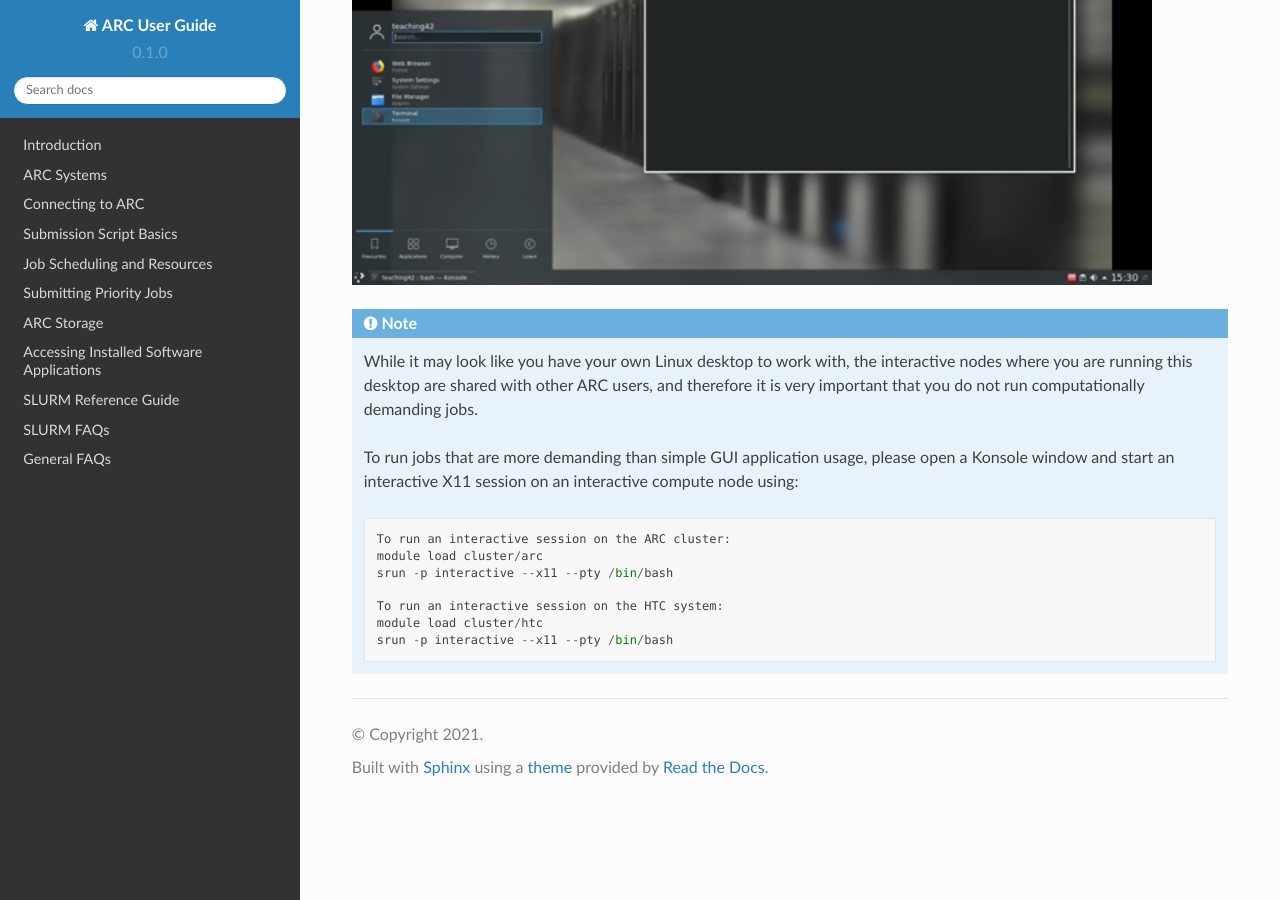
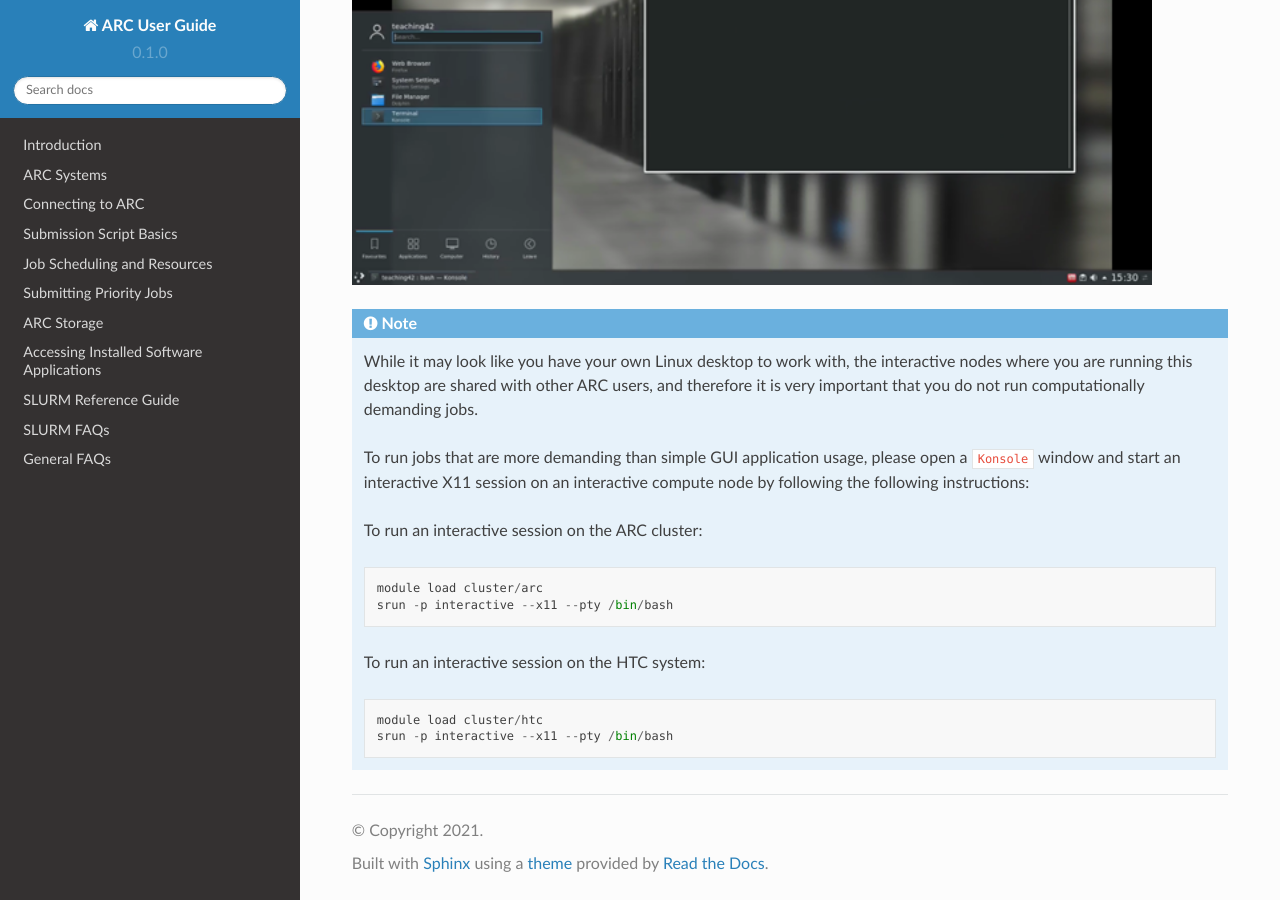
Before and after one commit to tina-friedrich/arc-user-guide, a Sphinx documentation site: the page built from docs/source/arc-gfx-interactive.rst, in a window 1280 px wide and 900 px high, scrolled down 1523 px. Built offline with Sphinx 7.4.7 and the Read the Docs theme 2.0.0, drawn with Linux system fonts in a browser that asks for light colours.

Commit message:
Update arc-gfx-interactive.rst

```diff
--- a/docs/source/arc-gfx-interactive.rst
+++ b/docs/source/arc-gfx-interactive.rst
@@ -38,13 +38,15 @@
   While it may look like you have your own Linux desktop to work with, the interactive nodes where you are running this desktop are
   shared with other ARC users, and therefore it is very important that you do not run computationally demanding jobs.
 
-  To run jobs that are more demanding than simple GUI application usage, please open a Konsole window and start an interactive X11
-  session on an interactive compute node using::
+  To run jobs that are more demanding than simple GUI application usage, please open a ``Konsole`` window and start an interactive X11
+  session on an interactive compute node by following the following instructions:
 
-                To run an interactive session on the ARC cluster:
-                module load cluster/arc
-                srun -p interactive --x11 --pty /bin/bash
+  To run an interactive session on the ARC cluster::
 
-                To run an interactive session on the HTC system:
-                module load cluster/htc
-                srun -p interactive --x11 --pty /bin/bash
+     module load cluster/arc
+     srun -p interactive --x11 --pty /bin/bash
+
+  To run an interactive session on the HTC system::
+
+     module load cluster/htc
+     srun -p interactive --x11 --pty /bin/bash
```
